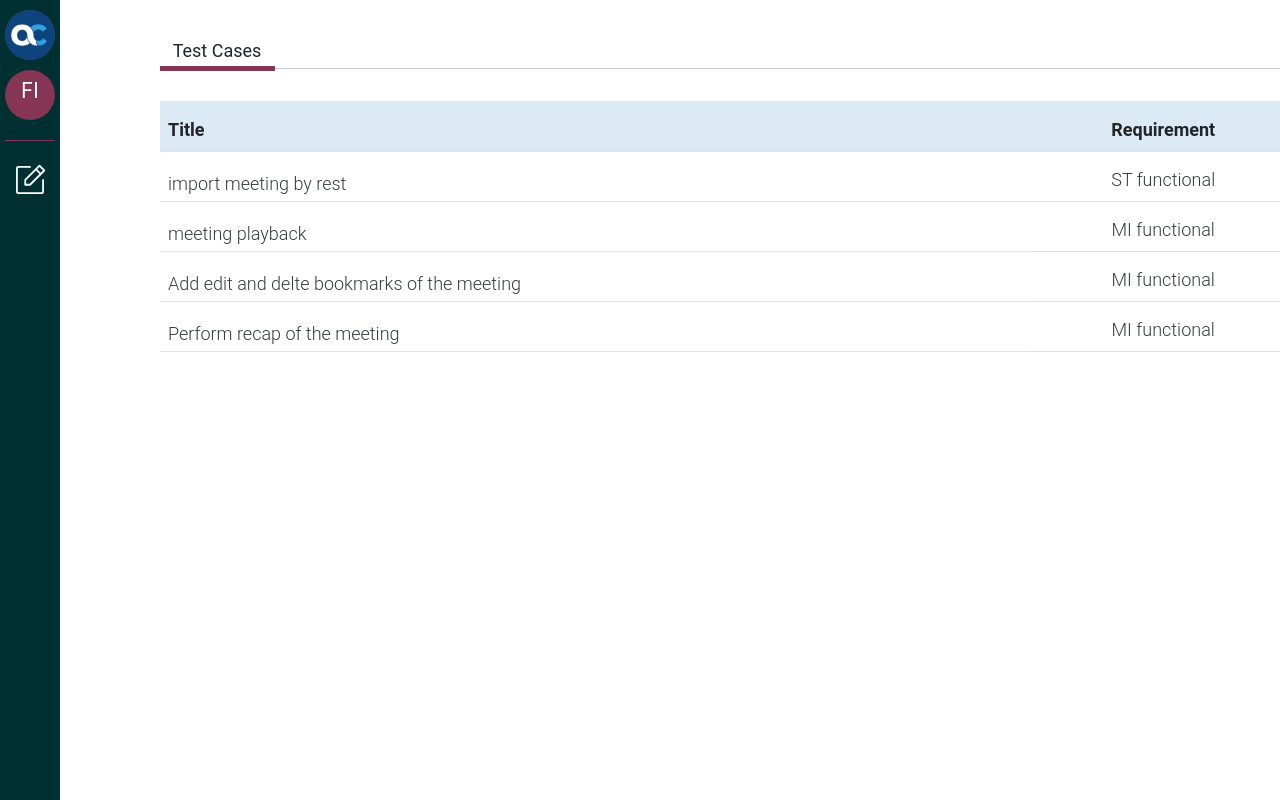
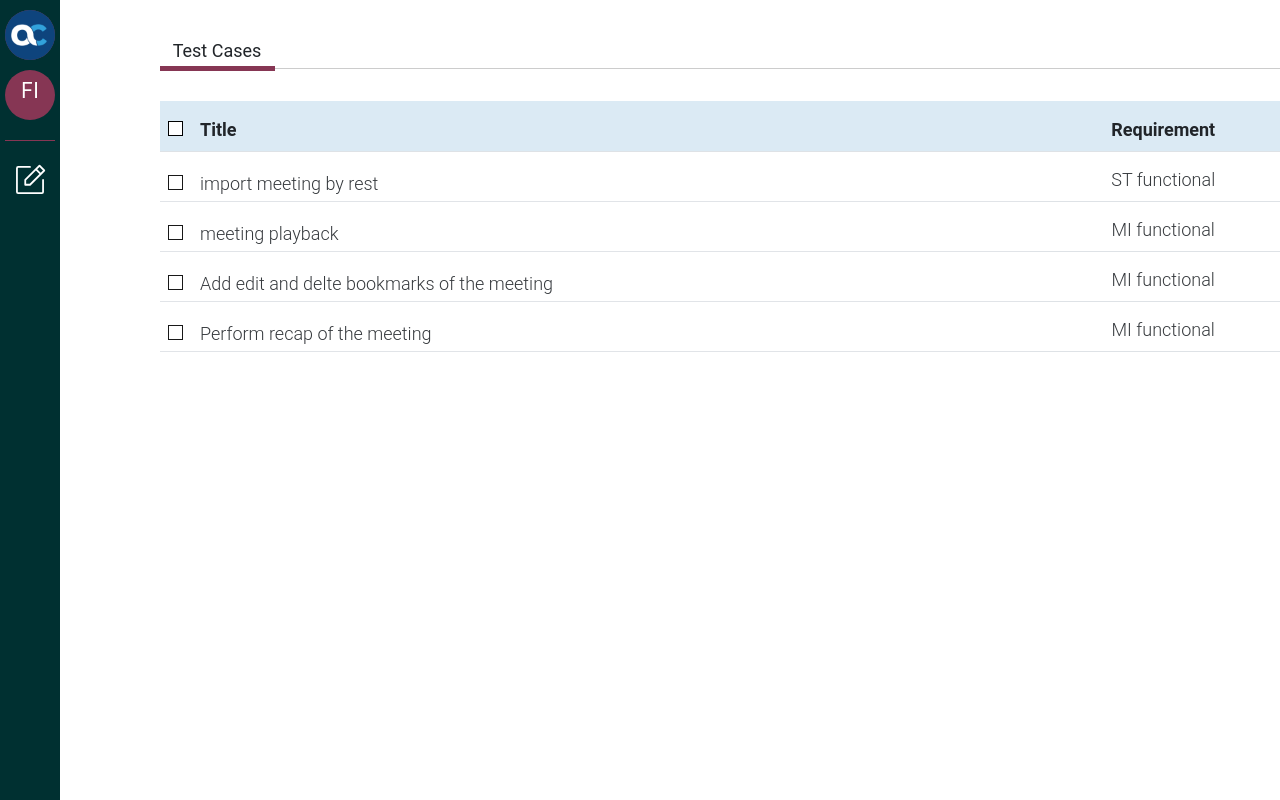
Before and after one commit to farucis/test-cases, a React (Create React App) app: page / in a window 1280 px wide. Shown: the top 800 px of the page. Built offline with nearby package versions, Linux system fonts and the light colour scheme; some icons are missing.

Commit message:
update Table UI/UX
-Add titles checkbox UI
-Add title sort UI

```diff
--- a/src/components/shared/Table/Table.css
+++ b/src/components/shared/Table/Table.css
@@ -19,5 +19,73 @@
 .title-table {
   width: 870px;
   text-align: start;
+}
 
+/* Costum Checkbox */
+/* The container */
+.container {
+  display: block;
+  position: relative;
+  padding-left: 35px;
+  cursor: pointer;
+  font-size: 18px;
+  -webkit-user-select: none;
+  -moz-user-select: none;
+  -ms-user-select: none;
+  user-select: none;
+  background-color: #eee;
 }
+
+/* Hide the browser's default checkbox */
+.container input {
+  position: absolute;
+  opacity: 0;
+  cursor: pointer;
+  height: 0;
+  width: 0;
+}
+
+/* Create a custom checkbox */
+.checkmark {
+  position: absolute;
+  top: 5px;
+  left: 0;
+  height: 15px;
+  width: 15px;
+  background-color: #fff;
+  border: 1px solid #000;
+}
+
+/* On mouse-over, add a grey background color */
+.container:hover input ~ .checkmark {
+  background-color: #eee;
+}
+
+/* When the checkbox is checked, add a secondary background */
+.container input:checked ~ .checkmark {
+  background-color: var(--color-secondary);
+}
+/* Create the checkmark/indicator (hidden when not checked) */
+.checkmark:after {
+  content: "";
+  position: absolute;
+  display: none;
+}
+
+/* Show the checkmark when checked */
+.container input:checked ~ .checkmark:after {
+  display: block;
+}
+
+/* Style the checkmark/indicator */
+.container .checkmark:after {
+  left: 4px;
+  top: 1px;
+  width: 5px;
+  height: 10px;
+  border: solid white;
+  border-width: 0 2px 2px 0;
+  -webkit-transform: rotate(45deg);
+  -ms-transform: rotate(45deg);
+  transform: rotate(45deg);
+}
--- a/src/components/shared/Table/Table.js
+++ b/src/components/shared/Table/Table.js
@@ -1,14 +1,23 @@
 import React from "react";
 import "./Table.css";
 
+import TableTitles from "./TableTitles/TableTitles";
+
 //--------Export Default Table--------//
 const Table = ({ data }) => {
+  const [isSorted, setIsSorted] = React.useState("");
+  const [ss, setSs] = React.useState(false);
   return (
     <div className="tables-container" style={{ paddingTop: "30px" }}>
       <table className="table">
-        <TableTitles />
+        <TableTitles
+          isSorted={isSorted}
+          setIsSorted={setIsSorted}
+          setSs={setSs}
+          ss={ss}
+        />
         {data?.map((testcase) => (
-          <TableRow key={testcase.id} testcase={testcase} />
+          <TableRow key={testcase.id} testcase={testcase} setSs={setSs} />
         ))}
       </table>
     </div>
@@ -17,31 +26,27 @@ const Table = ({ data }) => {
 export default Table;
 
 //--------Help Components--------//
-//----Table Titles----//
-const TableTitles = () => (
-  <thead style={{ backgroundColor: "#DBEAF4" }}>
-    <tr>
-      <th className="table-title title-table" scope="col">
-        <div>Title</div>
-      </th>
-      <th className="table-title" scope="col">
-        Requirement
-      </th>
-      <th className="table-title" scope="col">
-        Assignee
-      </th>
-      <th className="table-title" scope="col">
-        Run
-      </th>
-      <th className="table-title" scope="col">
-        Status
-      </th>
-    </tr>
-  </thead>
-);
+//----Table Data Row----//
+const TableRow = ({ testcase, setSs }) => {
+  const toggle = () => {
+    var checkboxes = document.querySelectorAll('input[type="checkbox"]');
+    const source = checkboxes[0];
+    var flag = true;
+    var count = 0;
+    for (var i = 0; i < checkboxes.length; i++) {
+      if (checkboxes[i] !== source && checkboxes[i].checked === false) {
+        flag = false;
+      } else {
+        count++;
+      }
+    }
+    source.checked = flag;
 
-//----Table Data Row----//
-const TableRow = ({ testcase }) => (
+    if (count < checkboxes.length && count > 1) {
+      setSs(true);
+    } else setSs(false);
+  };
+  return (
     <tbody>
       <tr className="align-bottom">
         <th
@@ -53,7 +58,20 @@ const TableRow = ({ testcase }) => (
           }}
           scope="row"
         >
+          <div>
+            <label className="container">
+              <input type="checkbox" id={testcase.title} onClick={toggle} />
+              <span className="checkmark"></span>
+            </label>
+            <div
+              style={{
+                marginLeft: "32px",
+              }}
+              htmlFor={testcase.title}
+            >
               {testcase.title}
+            </div>
+          </div>
         </th>
         <td className="table-data">{testcase.requirement}</td>
         <td className="table-data">{testcase.assignee}</td>
@@ -73,3 +91,4 @@ const TableRow = ({ testcase }) => (
       </tr>
     </tbody>
   );
+};
--- /dev/null
+++ b/src/components/shared/Table/TableTitles/TableTitles.js
@@ -0,0 +1,88 @@
+import React from "react";
+import { Icon } from "@iconify/react";
+
+//--------Export Default Table Titles--------//
+const TableTitles = ({ isSorted, setIsSorted, ss, setSs }) => {
+  const selectAll = () => {
+    var checkboxes = document.querySelectorAll('input[type="checkbox"]');
+    const source = checkboxes[0];
+    for (var i = 0; i < checkboxes.length; i++) {
+      if (checkboxes[i] !== source) checkboxes[i].checked = source.checked;
+    }
+    setSs(false);
+  };
+  return (
+    <thead style={{ backgroundColor: "#DBEAF4" }}>
+      <tr>
+        <th className="table-title title-table" scope="col">
+          <label className="container">
+            <input type="checkbox" id="selectAll" onClick={selectAll} />
+            <span className={ss !== true ? "checkmark" : "minmark"}></span>
+          </label>
+          <FirstTitle isSorted={isSorted} setIsSorted={setIsSorted} />
+        </th>
+        <th className="table-title" scope="col">
+          Requirement
+        </th>
+        <th className="table-title" scope="col">
+          Assignee
+        </th>
+        <th className="table-title" scope="col">
+          Run
+        </th>
+        <th className="table-title" scope="col">
+          Status
+        </th>
+      </tr>
+    </thead>
+  );
+};
+
+export default TableTitles;
+
+//--------Help Components--------//
+//----First Title----//
+const FirstTitle = ({ isSorted, setIsSorted }) => {
+  const sortHandler = () => {
+    switch (isSorted) {
+      case "":
+        setIsSorted("up");
+        break;
+      case "up":
+        setIsSorted("down");
+        break;
+      case "down":
+        setIsSorted("");
+        break;
+      default:
+        setIsSorted("");
+    }
+  };
+  return (
+    <div
+      style={{
+        marginLeft: "32px",
+        cursor: "pointer",
+      }}
+      onClick={sortHandler}
+      htmlFor="selectAll"
+    >
+      Title
+      <Icon
+        style={{
+          fontSize: "16px",
+          marginLeft: "8px",
+          marginBottom: "2px",
+          color: "#863654",
+        }}
+        icon={
+          isSorted === "up"
+            ? "bi:arrow-up"
+            : isSorted === "down"
+            ? "bi:arrow-down"
+            : null
+        }
+      />
+    </div>
+  );
+};
```
Also changed, not shown: src/App.css (+4 -4 lines). Lines whose indentation alone changed are shown as unchanged.
